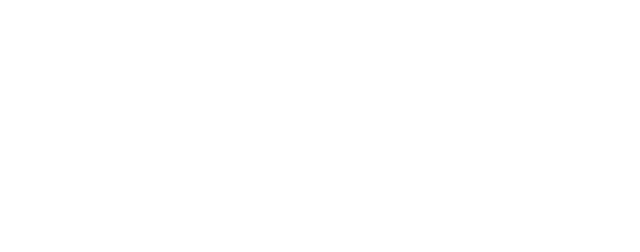
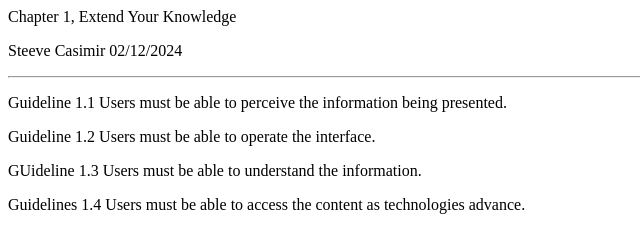
Before and after one commit to sc19-git/Chap1-Apply--extend--analyze, a plain HTML site: page extend/index.html in a window 1280 px wide. Shown: the whole page, without its empty margins (0-640 px from the left). Drawn offline with Linux system fonts and the light colour scheme.

Commit message:
extended

```diff
--- a/extend/index.html
+++ b/extend/index.html
@@ -0,0 +1,23 @@
+<!Doctype>
+<html lang="en">
+<head>
+    <title> CH1 Extend Your Knowledge</title>
+    <meta charset="utf-8">
+</head>
+<body>
+    <p>Chapter 1, Extend Your Knowledge</p>
+    <p>Steeve Casimir 02/12/2024</p>
+    <hr>
+
+
+    <p>Guideline 1.1 Users must be able to perceive the information being presented.</p>
+
+
+    <p>Guideline 1.2 Users must be able to operate the interface.</p>
+
+
+    <p>GUideline 1.3  Users must be able to understand the information.</p>
+
+
+    <p>Guidelines 1.4 Users must be able to access the content as technologies advance.</p>
+</body>
```
Also changed, not shown: apply/index.html (+3 -0 lines), 1 other file.
